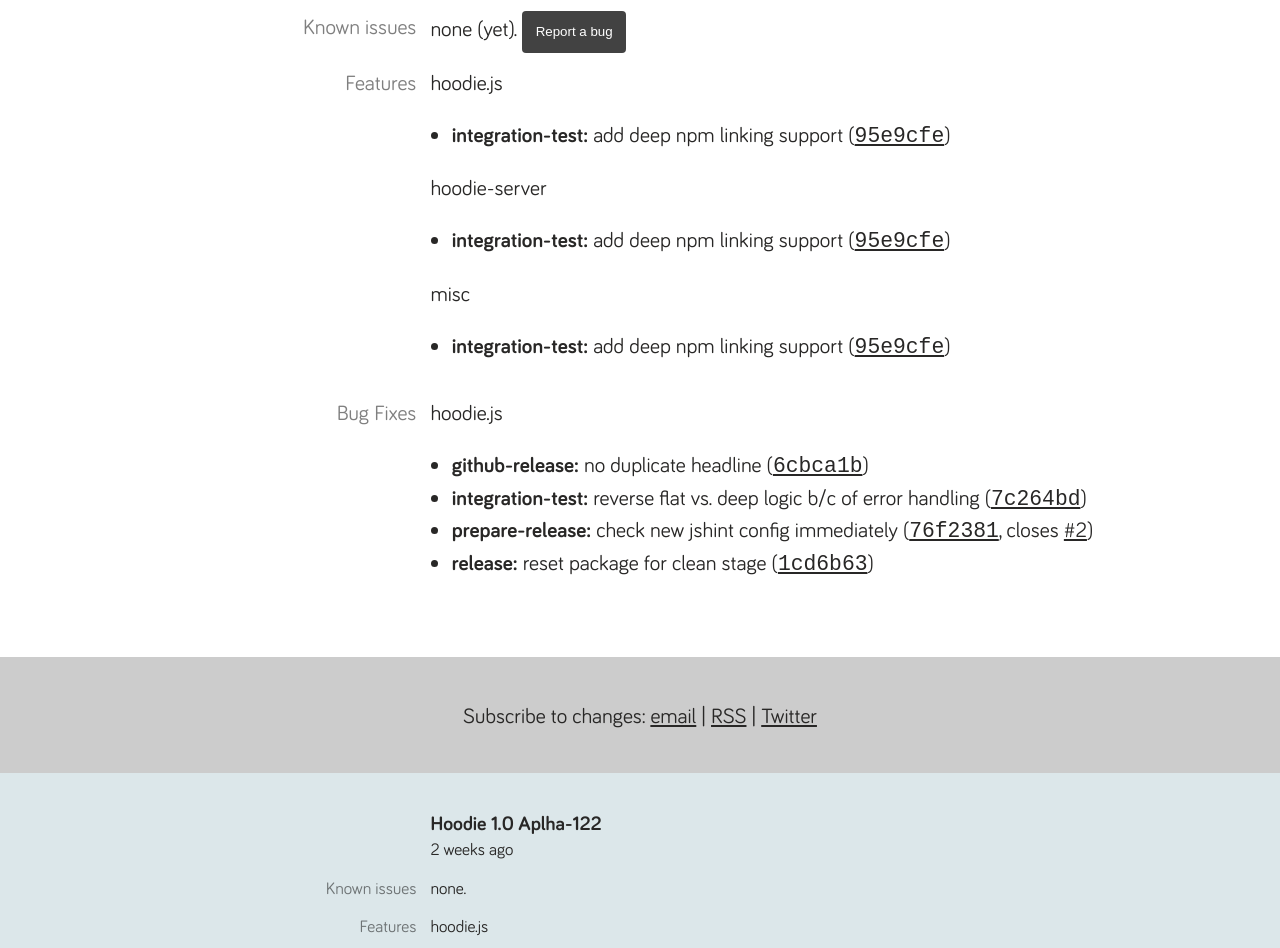
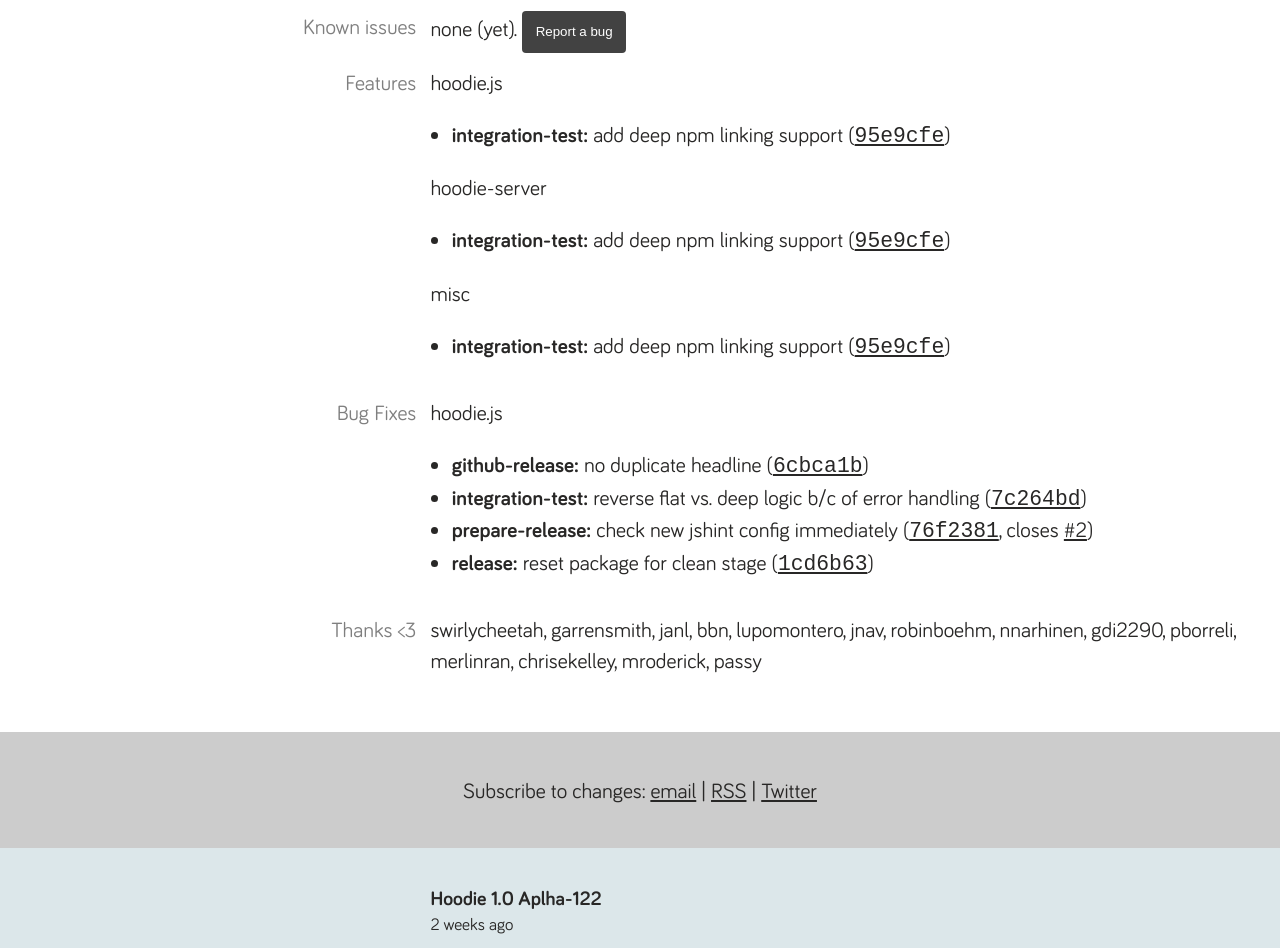
Before and after one commit to gr2m/status.hood.ie, a plain HTML site: page index.html in a window 1280 px wide. Shown: the part 139-1087 px from the top of the page. Drawn offline with Linux system fonts and the light colour scheme.

Commit message:
feat: thanks <3

```diff
--- a/index.html
+++ b/index.html
@@ -82,6 +82,13 @@
             </ul>
           </td>
         </tr>
+        <tr>
+          <th>
+            Thanks &lt;3
+          </th>
+          <td>
+            swirlycheetah, garrensmith, janl, bbn, lupomontero, jnav, robinboehm, nnarhinen, gdi2290, pborreli, merlinran, chrisekelley, mroderick, passy
+          </td>
       </table>
     </div>
     <div class="actions">
```
